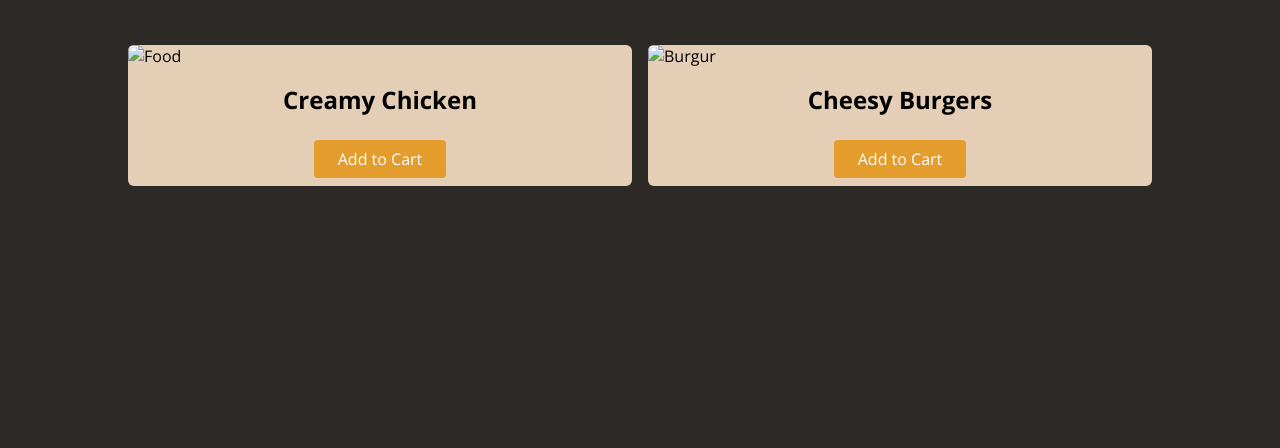
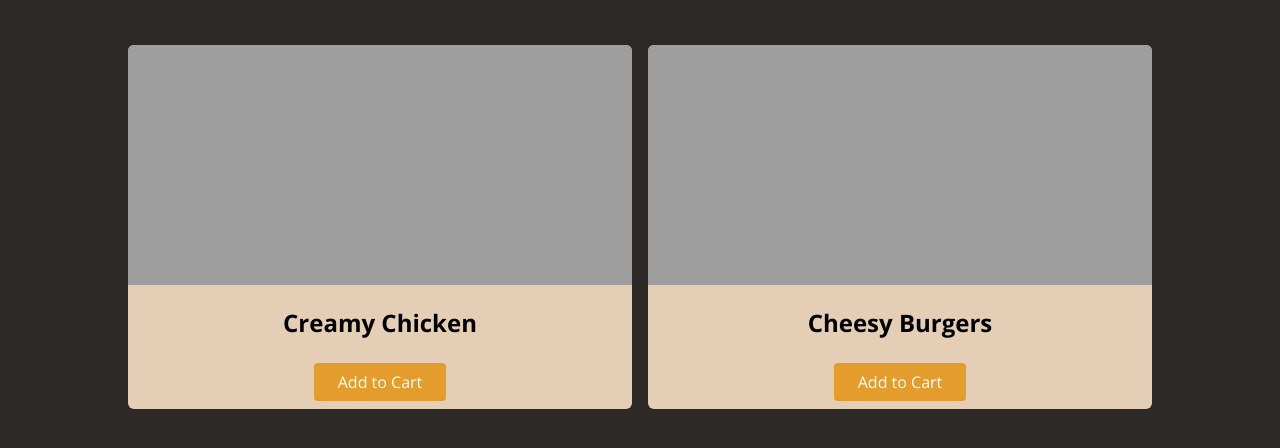
Before and after one commit to KulvinderKunj/foodApp, a plain HTML site: page index.html in a window 1280 px wide. Shown: the part 180-628 px from the top of the page. Drawn offline with nearby package versions, Linux system fonts and the light colour scheme; the site is published under a folder, as on GitHub Pages, so addresses that start at the root find nothing.

Commit message:
Update index.html

```diff
--- a/index.html
+++ b/index.html
@@ -68,7 +68,7 @@
           <li class="product">
             <article>
               <img
-                src="/images/davide-cantelli-jpkfc5_d-DI-unsplash.jpg"
+                src="images/davide-cantelli-jpkfc5_d-DI-unsplash.jpg"
                 alt="Food"
               />
               <div class="foodContent">
@@ -79,7 +79,7 @@
           </li>
           <li class="product">
             <article>
-              <img src="/images/mike-PxJ9zkM2wdA-unsplash.jpg" alt="Burgur" />
+              <img src="images/mike-PxJ9zkM2wdA-unsplash.jpg" alt="Burgur" />
               <div class="foodContent">
                 <h2> Cheesy Burgers</h2>
                 <a href="" class="btn">Add to Cart</a>
```
